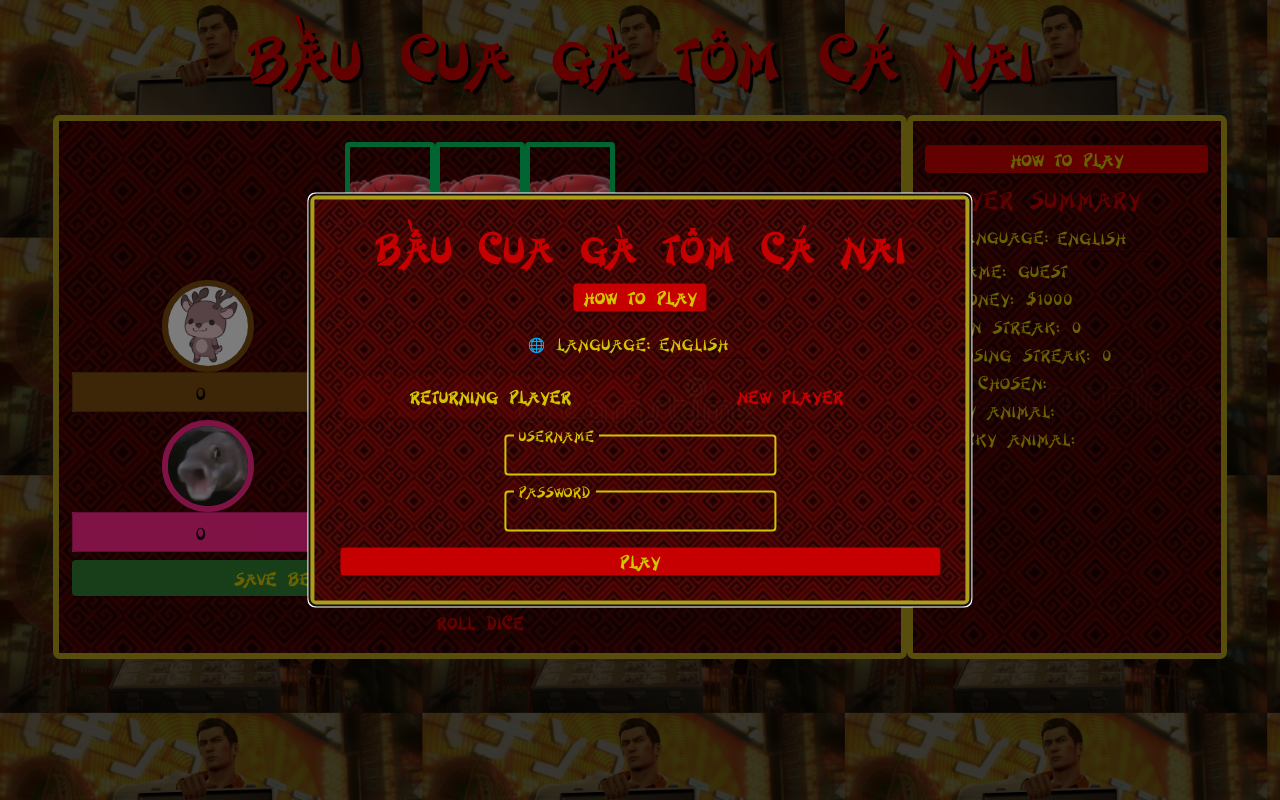
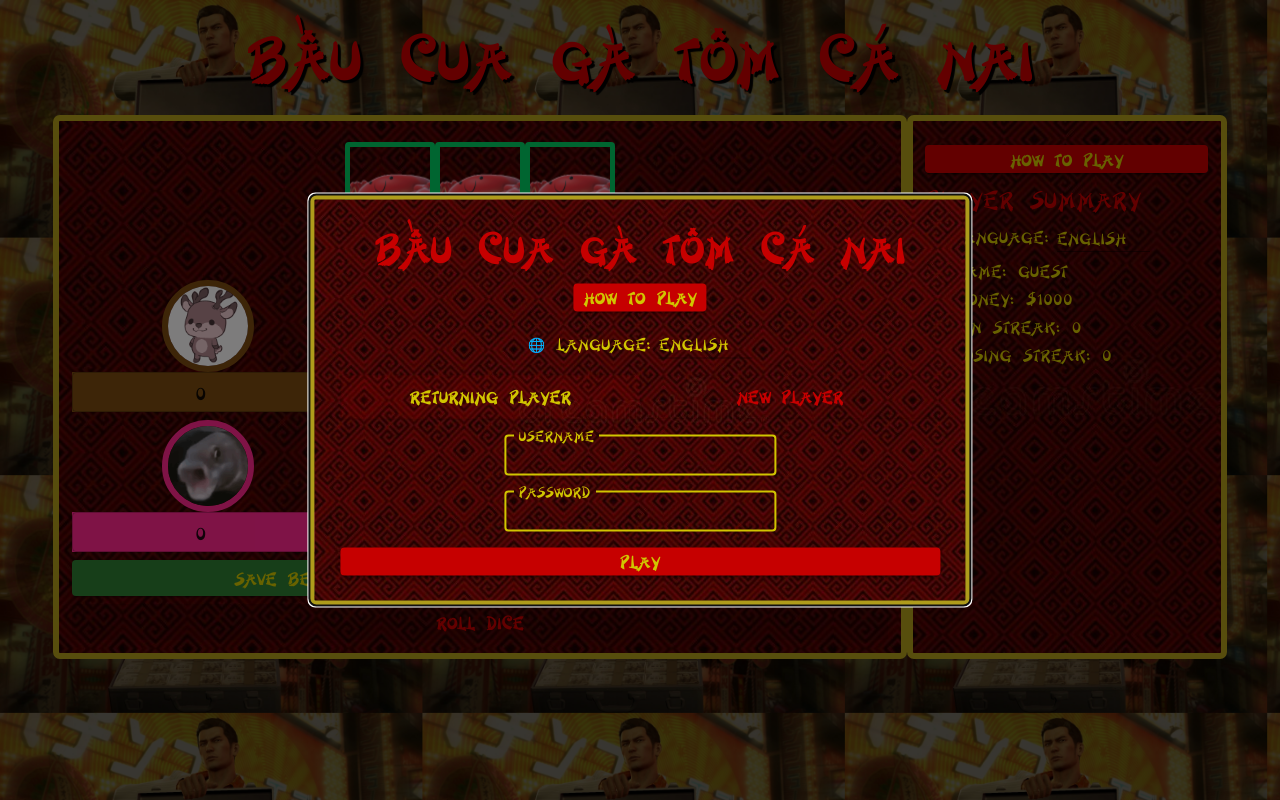
Before and after one commit to bbydino/BAU-CUA, a React (Create React App) app in the folder client/: page / in a window 1280 px wide. Built offline with nearby package versions, Linux system fonts and the light colour scheme; no server answers; grey boxes are pictures that could not be loaded.

Commit message:
simplify playerinfo

```diff
--- a/client/src/components/PlayerInfo/PlayerInfo.tsx
+++ b/client/src/components/PlayerInfo/PlayerInfo.tsx
@@ -50,22 +50,6 @@ const PlayerInfo = () => {
           😔 {t("LOSING STREAK", user.lang) + ": " + user.losingStreak}
         </Typography>
       </Grid>
-      <Grid item>
-        <Typography variant="body2" color="secondary">
-          MOST CHOSEN: {user.mostChosen}
-        </Typography>
-      </Grid>
-      <Grid item>
-        <Typography variant="body2" color="secondary">
-          LUCKY ANIMAL: {user.mostWon}
-        </Typography>
-      </Grid>
-      <Grid item>
-        <Typography variant="body2" color="secondary">
-          UNLUCKY ANIMAL: {user.mostLost}
-        </Typography>
-      </Grid>
-      <Grid item></Grid>
     </Grid>
   );
 };
```
